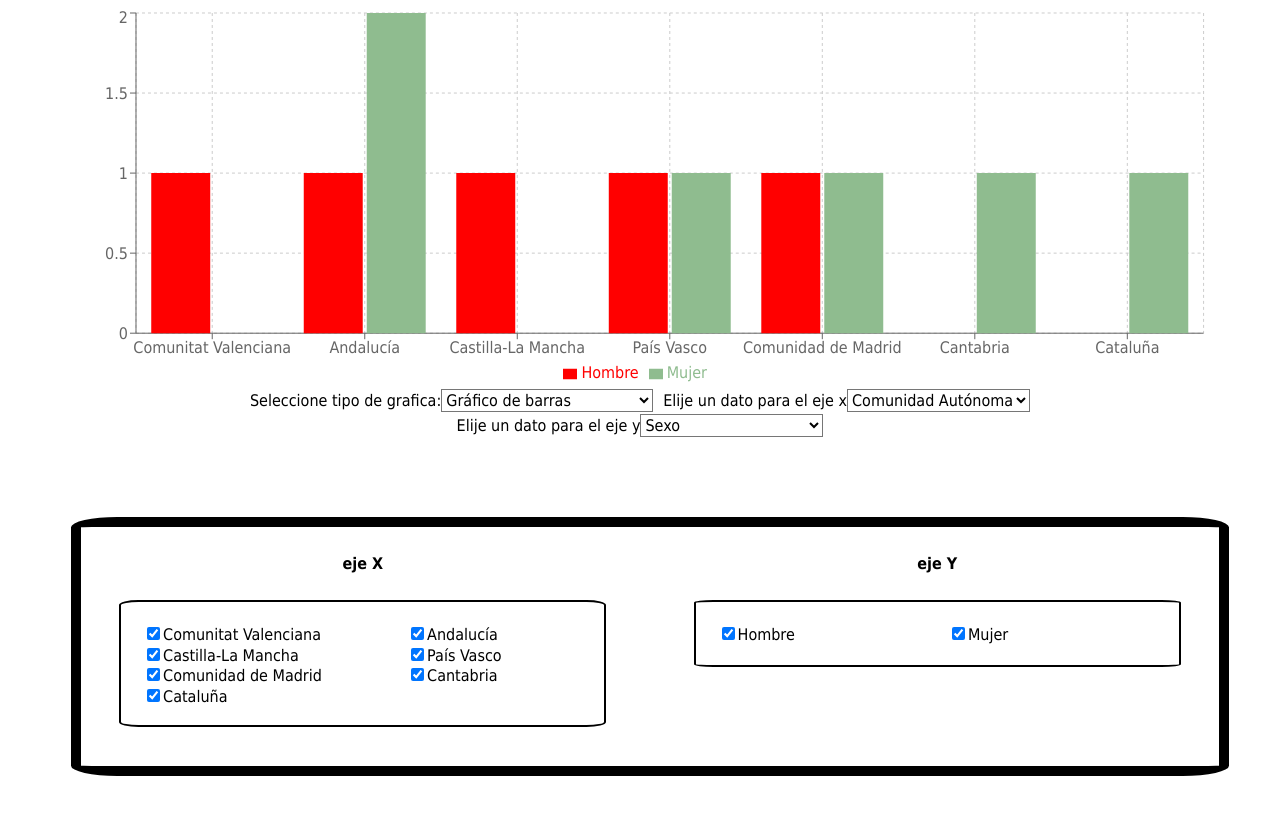
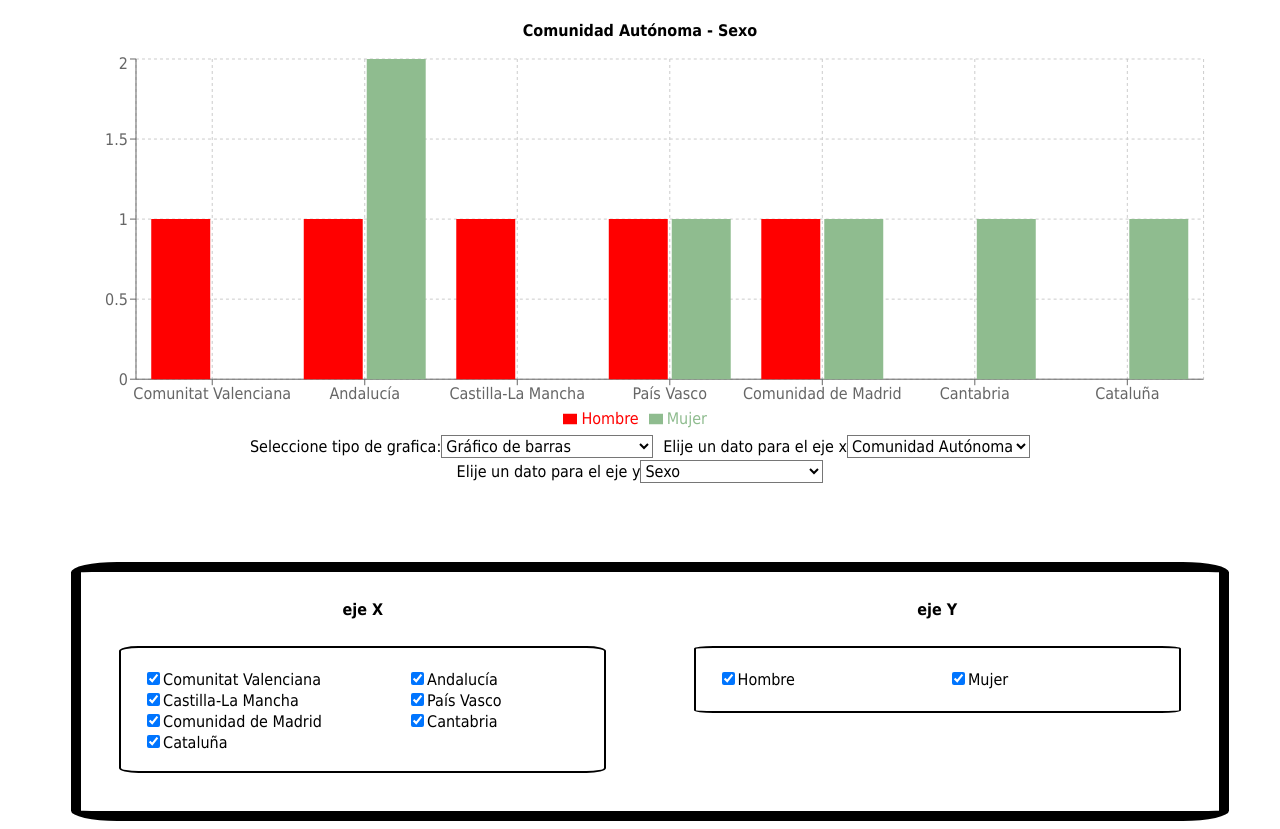
Before and after one commit to alu0101130675/tfg-pruebas, a React (Vite) app: page / in a window 1280 px wide. Before the commit the page ends 800 px from the top, so only its background shows below. Built offline with nearby package versions, Linux system fonts and the light colour scheme; the HTML template or start-up script is replaced by a standard one.

Commit message:
organizando codigo y titulo de grafica

```diff
--- a/src/App.css
+++ b/src/App.css
@@ -6,38 +6,11 @@ main {
   flex-direction: column;
   margin:auto;
   width: 90%;
-  gap: 2%;
+  column-gap: 10px;
+  text-align: center;
 }
-.flex-horizontal {
-  /*display: grid;
-  grid-template-columns: repeat(2, minmax(200px,1fr));
-
-  gap: 10%;
-  margin-top: 7%;
-  width: 100%;*/
-  display: flex;
-  row-gap: 2px;
-  column-gap: 10px;
-  flex-wrap: wrap;
-  justify-content: center;
 
 
-
-}
-.selector-section
-{
-  grid-column: 2;
-  display: grid;
-  grid-template-columns: repeat(auto-fit, minmax(200px,1fr));
-  /*grid-template-columns: 50% 50%;*/
-  height: fit-content;
-  gap:1%;
-  width: 100%;
- border: 10px solid black;
- border-radius: 4%;
- margin-top: 7%;
-
-}
 /*.main-part{
   width: 80%;
   display: grid;
@@ -47,30 +20,15 @@ main {
   height: fit-content;
   align-items: center;
 }*/
-.grafica{
-  text-align: center;
-  margin-bottom: 5%;
-  width: 100%;
-}
-.select-space{
-  display: grid;
-  grid-template-columns: repeat(2, 49.5%, minmax(200px,1fr));
 
-  /*grid-template-columns: 49.5% 49.5%;*/
-  gap: 1%;
-  height: fit-content;
-  width: auto;
-  margin: 5%;
-  padding: 4%;
-  border: 2px solid black;
-  border-radius: 4%;
-}
+
 h3{
   text-align: center;
 }
-.divider-margin{
-  margin: 2%;
+h1{
+  text-align: center;
 }
+
 label{
 width: fit-content;
 height: 100%;}
--- a/src/App.jsx
+++ b/src/App.jsx
@@ -1,5 +1,5 @@
 import './App.css'
-import { Options } from './components/dataOptions'
+import { Options } from './components/DataOptions'
 import { useDataSet } from './hooks/getData'
 
 function App () {
--- /dev/null
+++ b/src/ChartSelector.css
@@ -0,0 +1,5 @@
+.grafica{
+  text-align: center;
+  margin-bottom: 5%;
+  width: 100%;
+}
--- /dev/null
+++ b/src/DataOptions.css
@@ -0,0 +1,16 @@
+.flex-horizontal {
+  /*display: grid;
+  grid-template-columns: repeat(2, minmax(200px,1fr));
+
+  gap: 10%;
+  margin-top: 7%;
+  width: 100%;*/
+  display: flex;
+  row-gap: 2px;
+  column-gap: 10px;
+  flex-wrap: wrap;
+  justify-content: center;
+
+
+
+}
--- /dev/null
+++ b/src/FieldsSelector.css
@@ -0,0 +1,30 @@
+.select-space{
+  display: grid;
+  grid-template-columns: repeat(2, 49.5%, minmax(200px,1fr));
+
+  /*grid-template-columns: 49.5% 49.5%;*/
+  gap: 1%;
+  height: fit-content;
+  width: auto;
+  margin: 5%;
+  padding: 4%;
+  border: 2px solid black;
+  border-radius: 4%;
+}
+.selector-section
+{
+  grid-column: 2;
+  display: grid;
+  grid-template-columns: repeat(auto-fit, minmax(200px,1fr));
+  /*grid-template-columns: 50% 50%;*/
+  height: fit-content;
+  gap:1%;
+  width: 100%;
+ border: 10px solid black;
+ border-radius: 4%;
+ margin-top: 7%;
+
+}
+.divider-margin{
+  margin: 2%;
+}
--- a/src/components/chart.jsx
+++ b/src/components/Chart.jsx
@@ -7,14 +7,12 @@ import {
   Tooltip,
   ResponsiveContainer,
   Legend
+
 } from 'recharts'
 import { COLORS } from '../consts'
 
 export const Chart = ({ dataset, keyFields, stackFlag = undefined }) => {
-  console.log(dataset)
-  console.log(dataset[0].xField)
   const keys = Object.keys(keyFields)
-  console.log(keys)
 
   return (
     <ResponsiveContainer
--- a/src/components/ChartSelector.jsx
+++ b/src/components/ChartSelector.jsx
@@ -1,6 +1,7 @@
-import { Chart } from './chart'
+import { Chart } from './Chart'
 import { ChartSelect } from './ChartSelect'
 import { CircularChart } from './PieChart'
+import '../ChartSelector.css'
 export function ChartSelector ({
   dataSet, selectedFields, setSelectedFields, setChartSelected, chartSelected
 }) {
--- a/src/components/dataOptions.jsx
+++ b/src/components/DataOptions.jsx
@@ -5,6 +5,7 @@ import { getAxes } from '../logic/getAxes'
 import { AxesSelector } from './AxesSelector'
 import { FieldsSelector } from './FieldsSelector'
 import { chartDate } from '../logic/chartDate'
+import '../DataOptions.css'
 
 export function Options ({ data, options }) {
   const [axes, setAxes] = useState({ xField: 'Comunidad Autónoma', yField: 'Sexo' })
@@ -44,6 +45,7 @@ export function Options ({ data, options }) {
 
   return (
     <>
+      <h2>{axes.xField} - {axes.yField} </h2>
       <div className='flex-horizontal'>
         <ChartSelector
           dataSet={dataSet}
@@ -52,6 +54,7 @@ export function Options ({ data, options }) {
           setChartSelected={setChartSelected}
           chartSelected={chartSelected}
         />
+
         {Object.keys(axes).map(axe =>
           (
             <AxesSelector
@@ -61,11 +64,10 @@ export function Options ({ data, options }) {
               options={options}
               axeFlag={axe}
             />
-
           )
         )}
+      </div>
 
-      </div>
       <FieldsSelector
         setSelectedFields={setSelectedFields}
         selectedFields={selectedFields}
--- a/src/components/FieldsSelector.jsx
+++ b/src/components/FieldsSelector.jsx
@@ -1,3 +1,4 @@
+import '../FieldsSelector.css'
 export function FieldsSelector ({ selectedFields, setSelectedFields, chartSelected }) {
   const handleChange = (e) => {
     const axe = e.target.name
```
